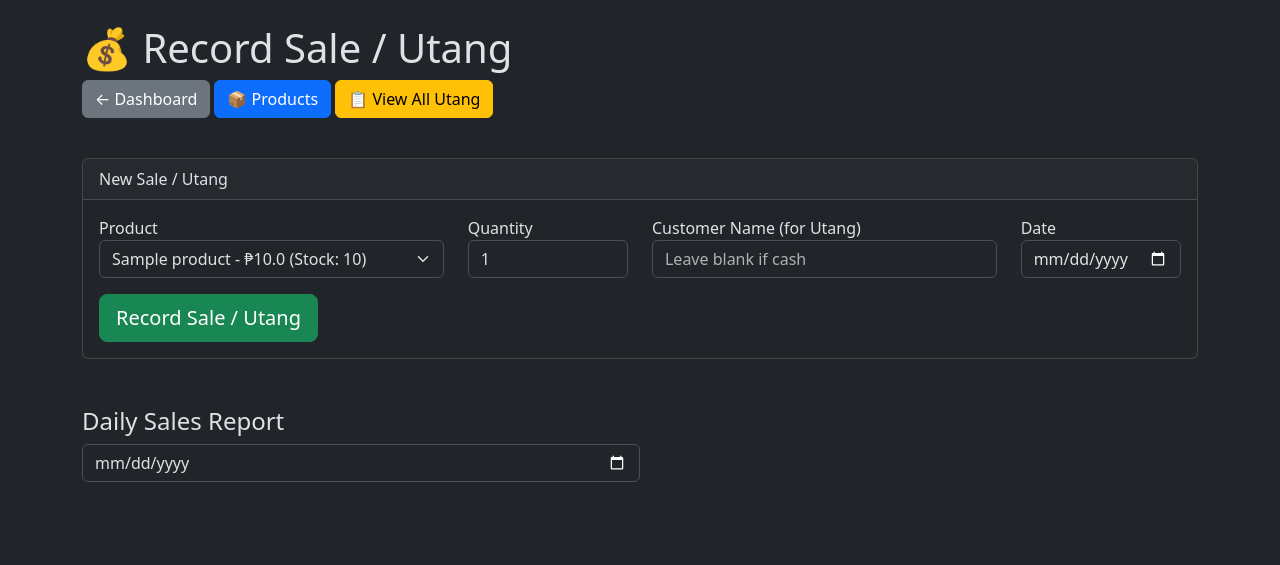
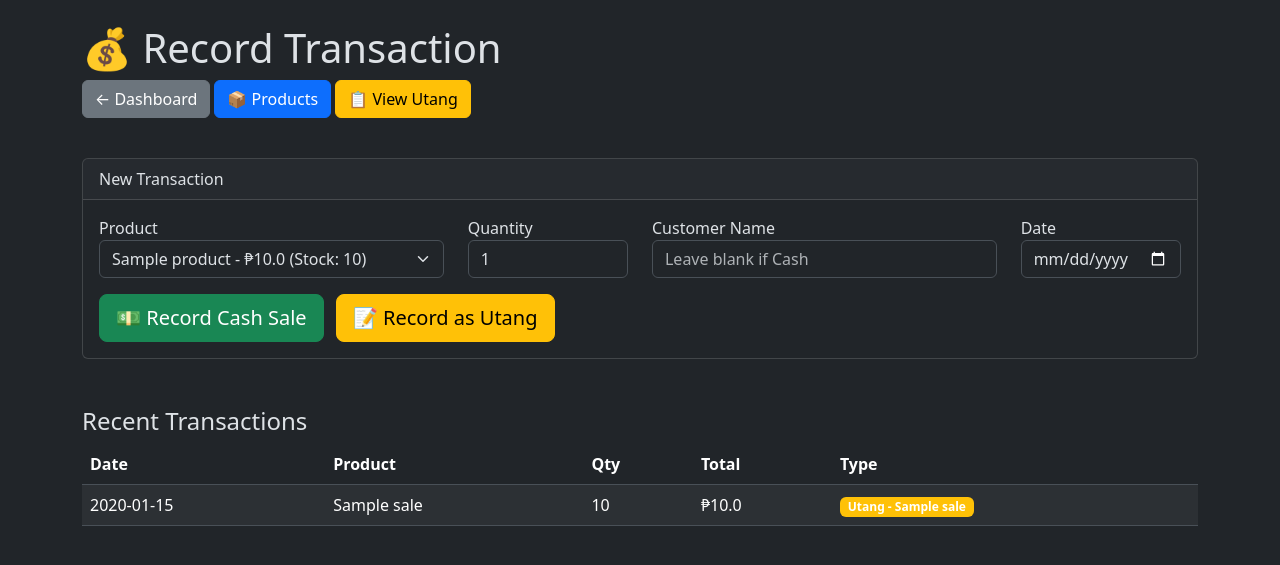
Before and after one commit to sejiro06/princess-inventory, a Flask app: page /sales in a window 1280 px wide. Shown: the top 565 px of the page. Run offline with Flask 3, Linux system fonts and the light colour scheme; tables that the repository leaves empty hold one stand-in row (values such as "Sample post").

Commit message:
Update sales.html

```diff
--- a/templates/sales.html
+++ b/templates/sales.html
@@ -3,19 +3,19 @@
 <head>
     <meta charset="UTF-8">
     <meta name="viewport" content="width=device-width, initial-scale=1.0">
-    <title>Sales & Utang - Princess Inventory</title>
+    <title>Record Sale / Utang</title>
     <link href="https://cdn.jsdelivr.net/npm/bootstrap@5.3.3/dist/css/bootstrap.min.css" rel="stylesheet">
 </head>
 <body>
 <div class="container mt-4">
-    <h1>💰 Record Sale / Utang</h1>
+    <h1>💰 Record Transaction</h1>
     <a href="/" class="btn btn-secondary mb-3">← Dashboard</a>
     <a href="/products" class="btn btn-primary mb-3">📦 Products</a>
-    <a href="/debts" class="btn btn-warning mb-3">📋 View All Utang</a>
+    <a href="/debts" class="btn btn-warning mb-3">📋 View Utang</a>
 
-    <!-- Record New Sale / Utang -->
+    <!-- Record Transaction -->
     <div class="card mt-4">
-        <div class="card-header">New Sale / Utang</div>
+        <div class="card-header">New Transaction</div>
         <div class="card-body">
             <form method="POST">
                 <div class="row">
@@ -32,22 +32,50 @@
                         <input type="number" name="quantity" class="form-control" value="1" min="1" required>
                     </div>
                     <div class="col-md-4 mb-3">
-                        <label>Customer Name (for Utang)</label>
-                        <input type="text" name="customer_name" class="form-control" placeholder="Leave blank if cash">
+                        <label>Customer Name</label>
+                        <input type="text" name="customer_name" class="form-control" placeholder="Leave blank if Cash">
                     </div>
                     <div class="col-md-2 mb-3">
                         <label>Date</label>
-                        <input type="date" name="sale_date" class="form-control" value="{{ '' }}">
+                        <input type="date" name="sale_date" class="form-control">
                     </div>
                 </div>
-                <button type="submit" class="btn btn-success btn-lg">Record Sale / Utang</button>
+                <button type="submit" class="btn btn-success btn-lg me-2">💵 Record Cash Sale</button>
+                <button type="submit" name="is_utang" value="1" class="btn btn-warning btn-lg">📝 Record as Utang</button>
             </form>
         </div>
     </div>
 
-    <!-- Daily Sales Filter -->
-    <div class="mt-5">
-        <h4>Daily Sales Report</h4>
-        <form method="GET" class="mb-3">
-            <input type="date" name="filter_date" value="{{ filter_date }}" class="form-control w-50 d-inline">
-            <button type="submit" class
+    <!-- Recent Transactions -->
+    <h4 class="mt-5">Recent Transactions</h4>
+    <table class="table table-striped">
+        <thead>
+            <tr>
+                <th>Date</th>
+                <th>Product</th>
+                <th>Qty</th>
+                <th>Total</th>
+                <th>Type</th>
+            </tr>
+        </thead>
+        <tbody>
+            {% for s in sales %}
+            <tr>
+                <td>{{ s['sale_date'] }}</td>
+                <td>{{ s['product_name'] }}</td>
+                <td>{{ s['quantity'] }}</td>
+                <td>₱{{ s['total_amount'] }}</td>
+                <td>
+                    {% if s['customer_name'] %}
+                        <span class="badge bg-warning">Utang - {{ s['customer_name'] }}</span>
+                    {% else %}
+                        <span class="badge bg-success">Cash</span>
+                    {% endif %}
+                </td>
+            </tr>
+            {% endfor %}
+        </tbody>
+    </table>
+</div>
+</body>
+</html>
```
